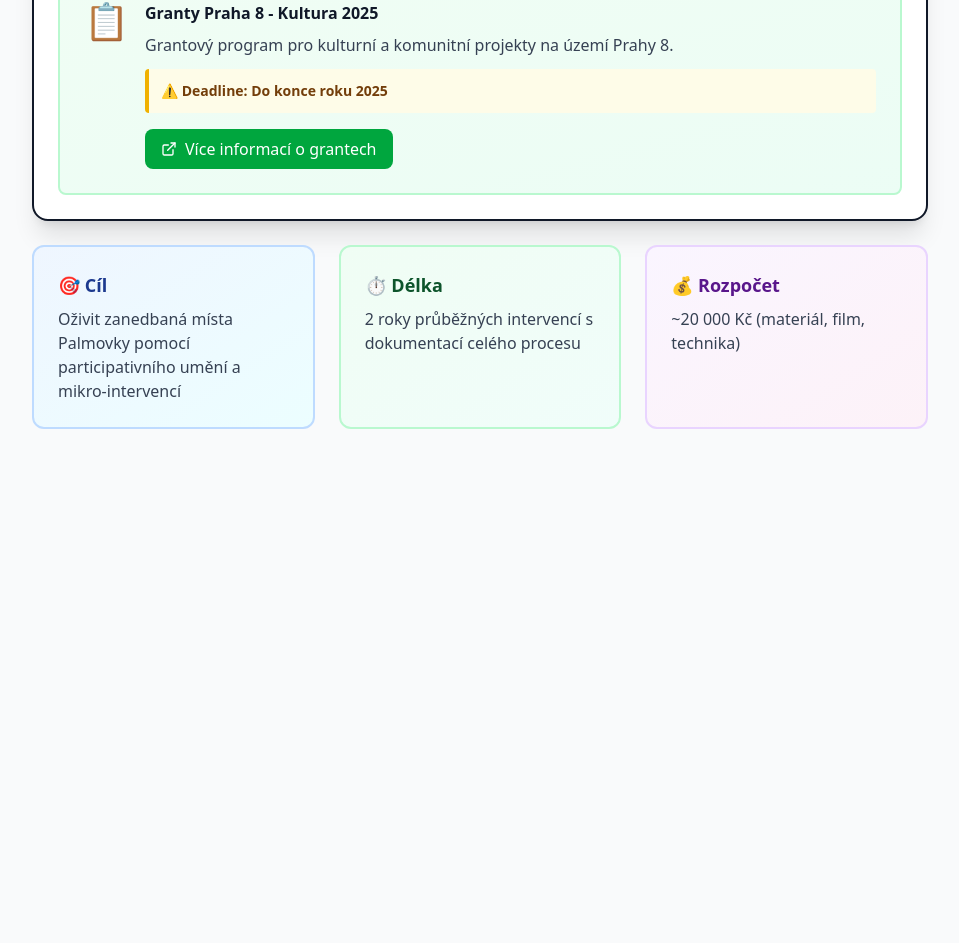
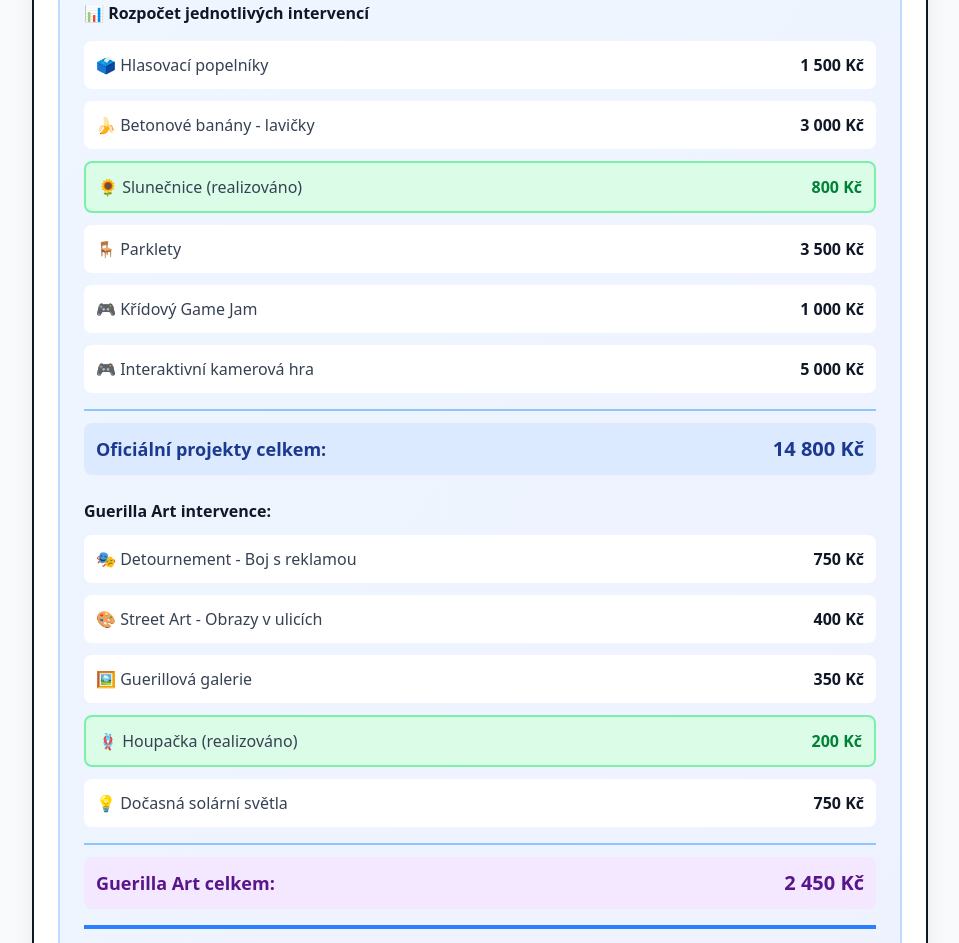
Before and after one commit to martintomekvfx/FAMU, a React (Vite) app in the folder semeter_one/famu-notes/: page /FAMU/project in a window 1280 px wide. Shown: the part 2246-3189 px from the top of the page, without its empty margins (320-1279 px from the left). Before the commit the page ends 2707 px from the top, so only its background shows below. Built offline with nearby package versions, Linux system fonts and the light colour scheme.

Commit message:
Add detailed budget breakdown with cost counter for all projects

```diff
--- a/semeter_one/famu-notes/src/pages/ProjectPage.jsx
+++ b/semeter_one/famu-notes/src/pages/ProjectPage.jsx
@@ -315,6 +315,91 @@
       {/* Grants & Funding */}
       <div className="bg-white rounded-2xl shadow-xl border-2 border-gray-900 p-6">
         <h2 className="text-2xl font-bold text-gray-900 mb-6">💰 Financování projektu</h2>
+
+        {/* Budget Breakdown */}
+        <div className="bg-gradient-to-br from-blue-50 to-indigo-50 rounded-lg p-6 border-2 border-blue-200 mb-6">
+          <h3 className="font-bold text-gray-900 mb-4">📊 Rozpočet jednotlivých intervencí</h3>
+
+          <div className="space-y-3 mb-4">
+            <div className="flex justify-between items-center p-3 bg-white rounded-lg">
+              <span className="text-gray-700">🗳️ Hlasovací popelníky</span>
+              <span className="font-bold text-gray-900">1 500 Kč</span>
+            </div>
+            <div className="flex justify-between items-center p-3 bg-white rounded-lg">
+              <span className="text-gray-700">🍌 Betonové banány - lavičky</span>
+              <span className="font-bold text-gray-900">3 000 Kč</span>
+            </div>
+            <div className="flex justify-between items-center p-3 bg-green-100 rounded-lg border-2 border-green-300">
+              <span className="text-gray-700">🌻 Slunečnice (realizováno)</span>
+              <span className="font-bold text-green-700">800 Kč</span>
+            </div>
+            <div className="flex justify-between items-center p-3 bg-white rounded-lg">
+              <span className="text-gray-700">🪑 Parklety</span>
+              <span className="font-bold text-gray-900">3 500 Kč</span>
+            </div>
+            <div className="flex justify-between items-center p-3 bg-white rounded-lg">
+              <span className="text-gray-700">🎮 Křídový Game Jam</span>
+              <span className="font-bold text-gray-900">1 000 Kč</span>
+            </div>
+            <div className="flex justify-between items-center p-3 bg-white rounded-lg">
+              <span className="text-gray-700">🎮 Interaktivní kamerová hra</span>
+              <span className="font-bold text-gray-900">5 000 Kč</span>
+            </div>
+          </div>
+
+          <div className="border-t-2 border-blue-300 pt-3 mb-4">
+            <div className="flex justify-between items-center p-3 bg-blue-100 rounded-lg">
+              <span className="text-lg font-bold text-blue-900">Oficiální projekty celkem:</span>
+              <span className="text-xl font-bold text-blue-900">14 800 Kč</span>
+            </div>
+          </div>
+
+          <h4 className="font-bold text-gray-900 mb-3 mt-6">Guerilla Art intervence:</h4>
+          <div className="space-y-3 mb-4">
+            <div className="flex justify-between items-center p-3 bg-white rounded-lg">
+              <span className="text-gray-700">🎭 Detournement - Boj s reklamou</span>
+              <span className="font-bold text-gray-900">750 Kč</span>
+            </div>
+            <div className="flex justify-between items-center p-3 bg-white rounded-lg">
+              <span className="text-gray-700">🎨 Street Art - Obrazy v ulicích</span>
+              <span className="font-bold text-gray-900">400 Kč</span>
+            </div>
+            <div className="flex justify-between items-center p-3 bg-white rounded-lg">
+              <span className="text-gray-700">🖼️ Guerillová galerie</span>
+              <span className="font-bold text-gray-900">350 Kč</span>
+            </div>
+            <div className="flex justify-between items-center p-3 bg-green-100 rounded-lg border-2 border-green-300">
+              <span className="text-gray-700">🪢 Houpačka (realizováno)</span>
+              <span className="font-bold text-green-700">200 Kč</span>
+            </div>
+            <div className="flex justify-between items-center p-3 bg-white rounded-lg">
+              <span className="text-gray-700">💡 Dočasná solární světla</span>
+              <span className="font-bold text-gray-900">750 Kč</span>
+            </div>
+          </div>
+
+          <div className="border-t-2 border-blue-300 pt-3 mb-4">
+            <div className="flex justify-between items-center p-3 bg-purple-100 rounded-lg">
+              <span className="text-lg font-bold text-purple-900">Guerilla Art celkem:</span>
+              <span className="text-xl font-bold text-purple-900">2 450 Kč</span>
+            </div>
+          </div>
+
+          <div className="border-t-4 border-blue-500 pt-4">
+            <div className="flex justify-between items-center p-4 bg-gradient-to-r from-green-100 to-emerald-100 rounded-xl border-2 border-green-400">
+              <span className="text-xl font-bold text-gray-900">💰 CELKOVÝ ROZPOČET:</span>
+              <span className="text-2xl font-bold text-green-700">17 250 Kč</span>
+            </div>
+          </div>
+
+          <div className="mt-4 p-3 bg-yellow-50 border-l-4 border-yellow-400 rounded">
+            <p className="text-sm text-gray-700">
+              <strong>Poznámka:</strong> Rozpočet nezahrnuje náklady na filmovou dokumentaci a techniku (~3 000 Kč).
+              Celkový rozpočet projektu včetně dokumentace: <strong>~20 000 Kč</strong>
+            </p>
+          </div>
+        </div>
+
         <div className="bg-gradient-to-br from-green-50 to-emerald-50 rounded-lg p-6 border-2 border-green-200">
           <div className="flex items-start gap-4">
             <div className="text-4xl">📋</div>
```
